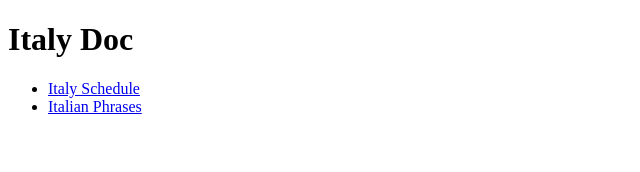
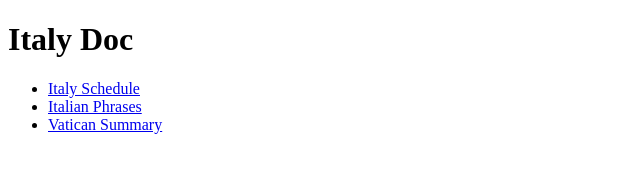
Before and after one commit to altimisia2/italydoc, a plain HTML site: page index.html in a window 1280 px wide. Shown: the whole page, without its empty margins (0-640 px from the left). Drawn offline with Linux system fonts and the light colour scheme.

Commit message:
Add link to Vatican Summary in index.html

```diff
--- a/index.html
+++ b/index.html
@@ -9,6 +9,7 @@
 <ul>
   <li><a href="italy_schedule.html">Italy Schedule</a></li>
   <li><a href="italian-phrases.html">Italian Phrases</a></li>
+  <li><a href="vatican_dome_ticket_summary.html">Vatican Summary</a></li>
 </ul>
 </body>
 </html>
```
